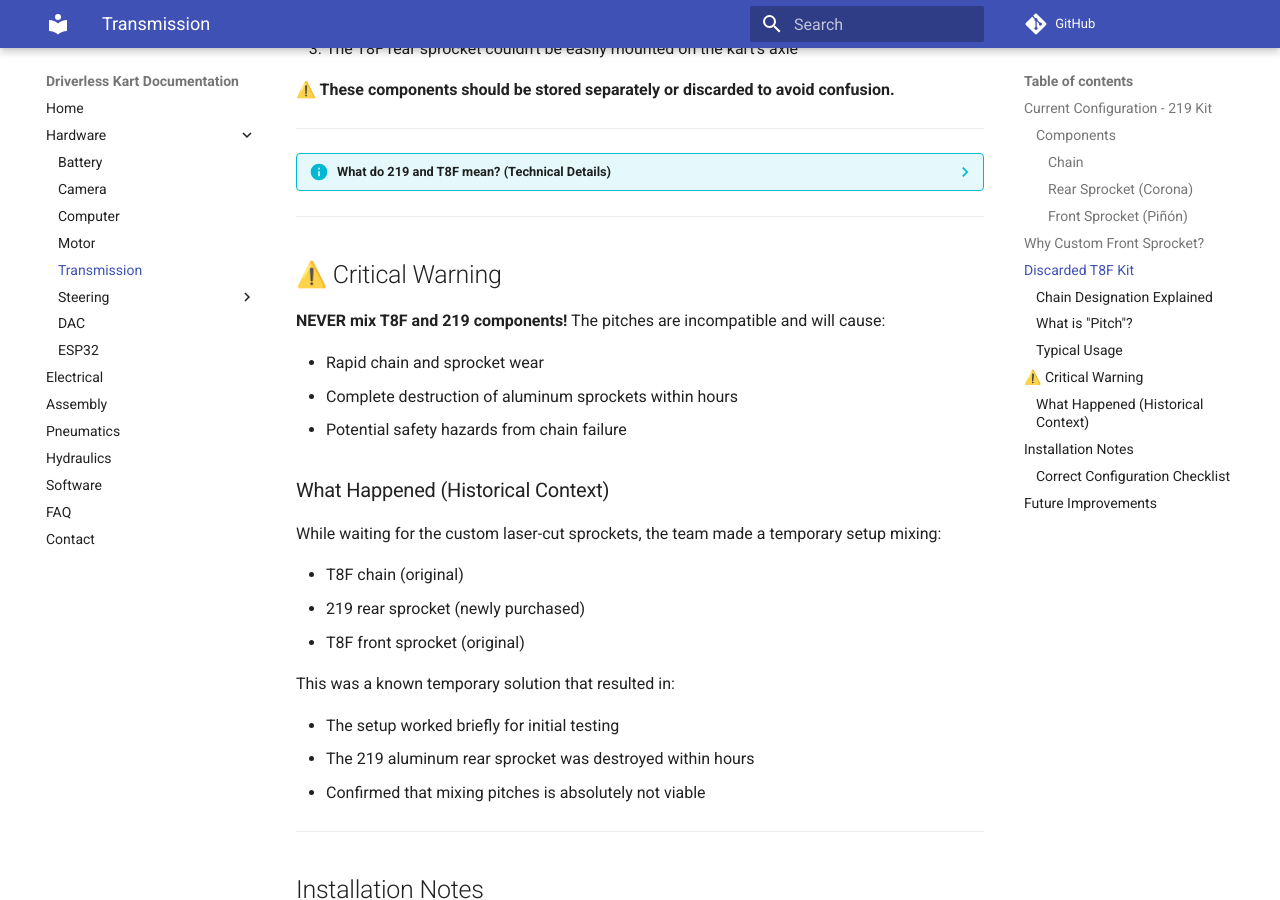
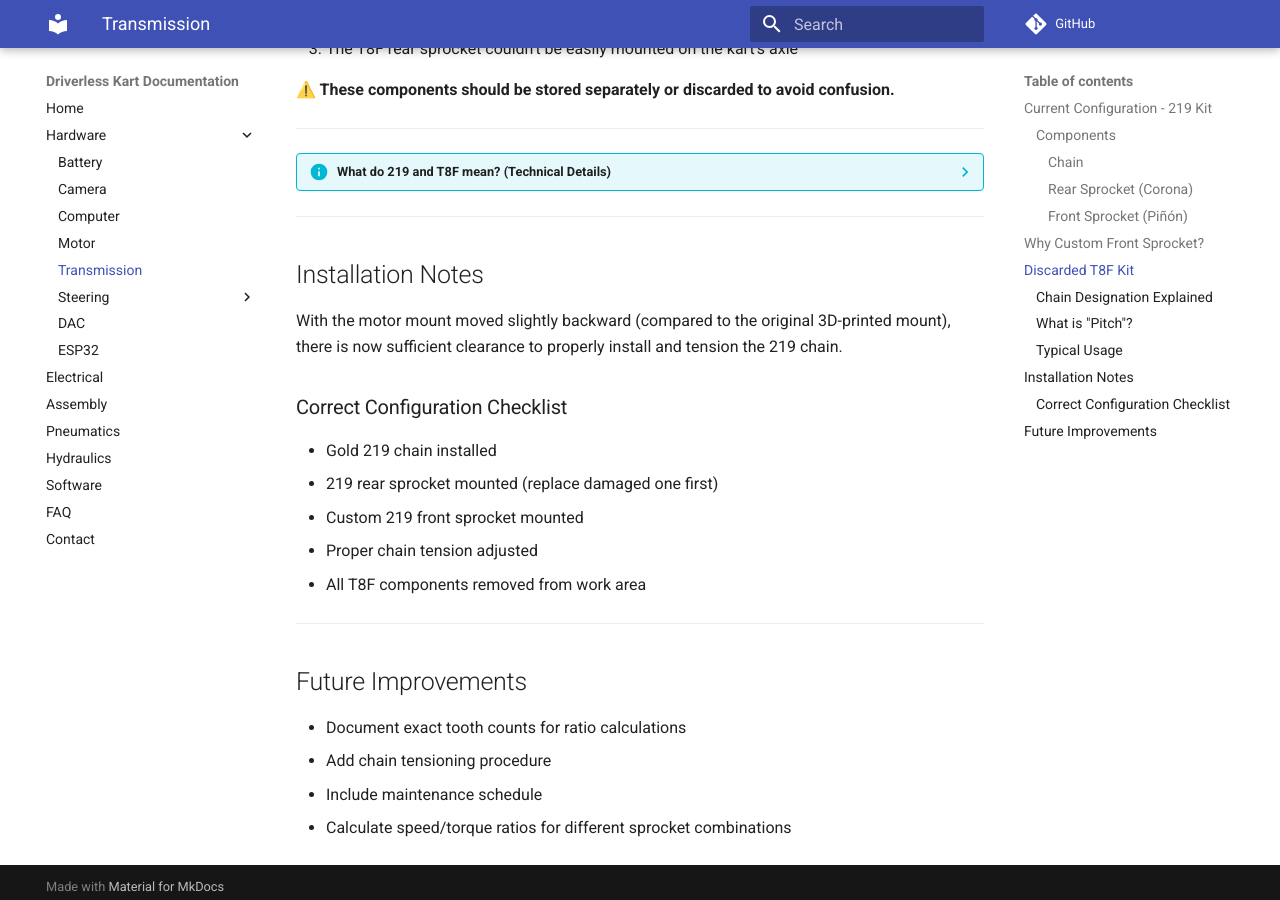
Before and after one commit to UM-Driverless/kart_docs, an MkDocs documentation site: the page built from docs/hardware/transmission/index.md, in a window 1280 px wide and 900 px high, scrolled down 1953 px. Built offline with MkDocs 1.6.1 and Material for MkDocs 9.7.7, drawn with Linux system fonts in a browser that asks for light colours; comment, search, counter and statistics services are not loaded.

Commit message:
Remove historical context and warning from documentation
- Remove critical warning about mixing components
- Remove historical context about temporary setup
- Keep documentation focused on current configuration

🤖 Generated with [Claude Code](https://claude.ai/code)

Co-Authored-By: Claude <noreply@anthropic.com>

```diff
--- a/docs/hardware/transmission/index.md
+++ b/docs/hardware/transmission/index.md
@@ -102,30 +102,6 @@ This kit was never intended for permanent use because:
 
 ---
 
-## ⚠️ Critical Warning
-
-**NEVER mix T8F and 219 components!** The pitches are incompatible and will cause:
-
-- Rapid chain and sprocket wear
-- Complete destruction of aluminum sprockets within hours
-- Potential safety hazards from chain failure
-
-### What Happened (Historical Context)
-
-While waiting for the custom laser-cut sprockets, the team made a temporary setup mixing:
-
-- T8F chain (original)
-- 219 rear sprocket (newly purchased)
-- T8F front sprocket (original)
-
-This was a known temporary solution that resulted in:
-
-- The setup worked briefly for initial testing
-- The 219 aluminum rear sprocket was destroyed within hours
-- Confirmed that mixing pitches is absolutely not viable
-
----
-
 ## Installation Notes
 
 With the motor mount moved slightly backward (compared to the original 3D-printed mount), there is now sufficient clearance to properly install and tension the 219 chain.
```
Also changed, not shown: README.md (+10 -10 lines), llms-full.txt (+0 -24 lines).
